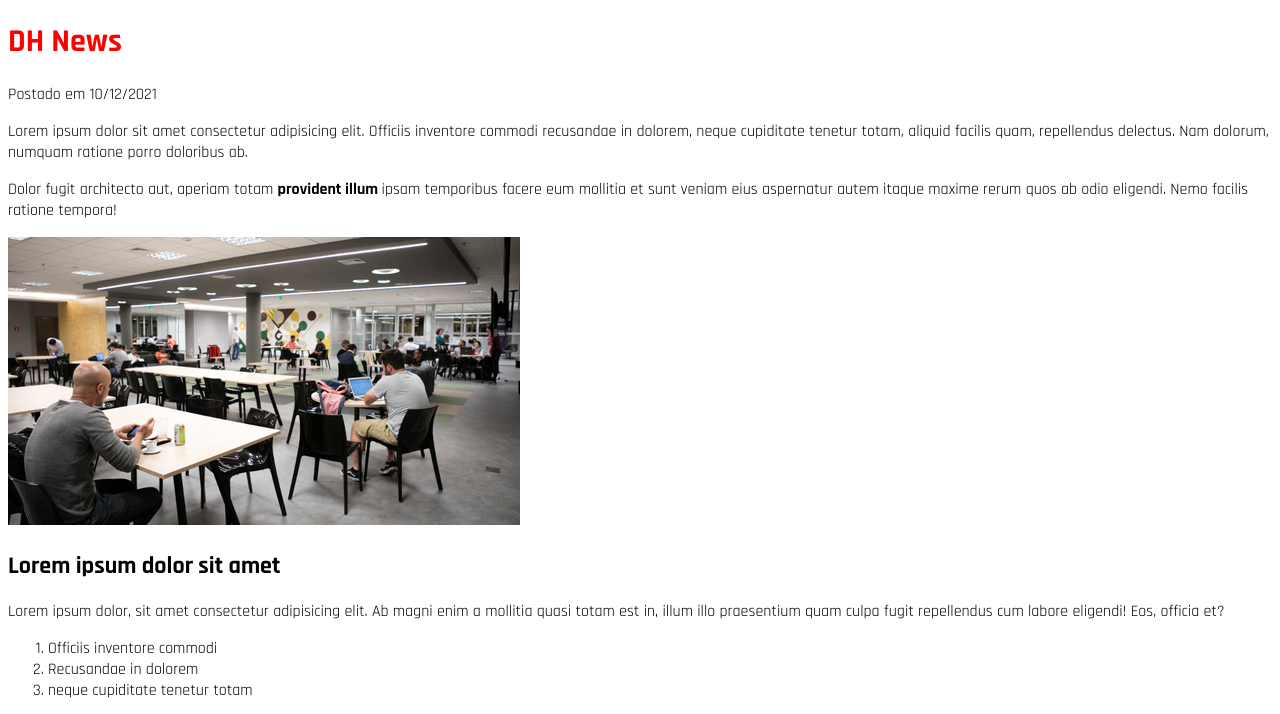
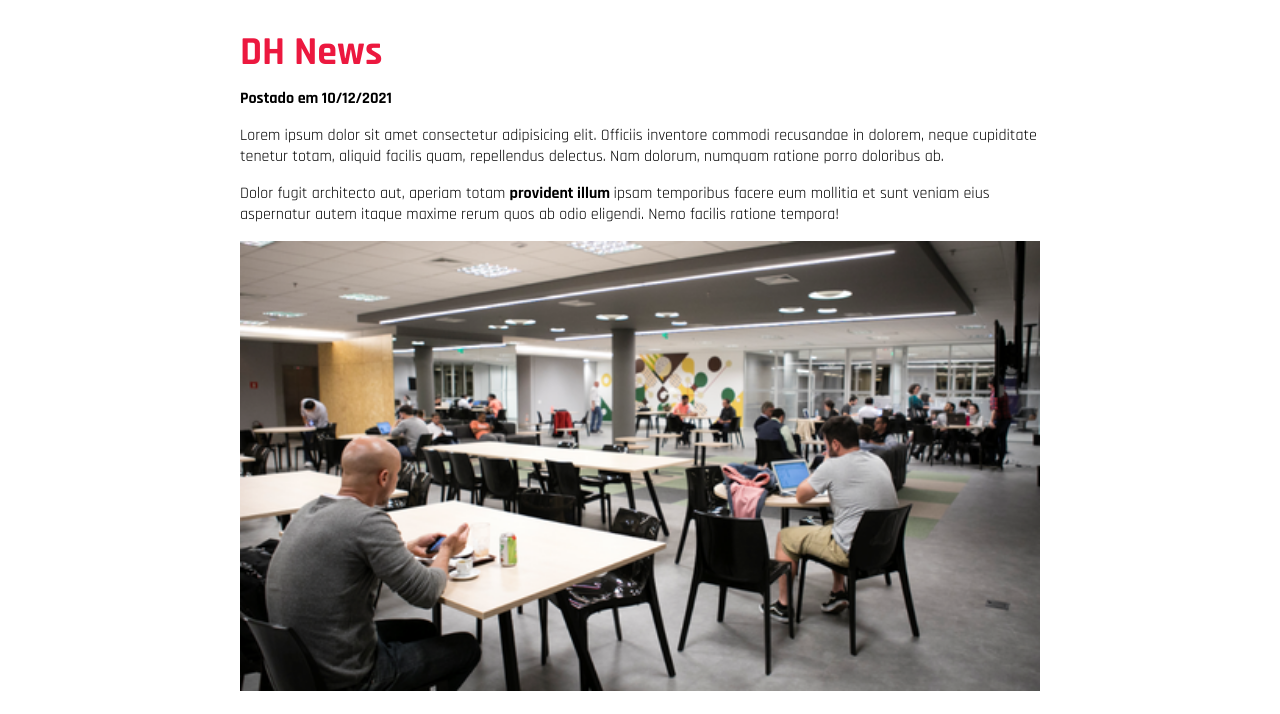
Before and after one commit to caio-math/dh-news, a plain HTML site: page index.html in a window 1280 px wide. Shown: the top 714 px of the page. Drawn offline with Linux system fonts and the light colour scheme.

Commit message:
Adicionando estilos

```diff
--- /dev/null
+++ b/CSS/style.css
@@ -0,0 +1,16 @@
+body{
+    font-family: 'Rajdhani', sans-serif;
+    width: 80%;
+    max-width: 800px;
+    margin: 0 auto;
+}#title{
+    margin-bottom: 0;
+    color: #EC183F;
+    font-size: 40px;
+}
+header p{
+    margin-top: 10px;
+    font-weight: bold;
+} section img{
+    width: 100%;
+}
--- a/index.html
+++ b/index.html
@@ -7,18 +7,12 @@
     <link rel="preconnect" href="https://fonts.googleapis.com">
     <link rel="preconnect" href="https://fonts.gstatic.com" crossorigin>
     <link href="https://fonts.googleapis.com/css2?family=Rajdhani:wght@400;700&display=swap" rel="stylesheet">
-    <style>
-    body{
-        font-family: 'Rajdhani', sans-serif;
-    } h1{
-        color: red;
-    }
-    </style>
+    <link rel="stylesheet" href="./css/style.css">
     <title>DH News</title>
 </head>
 <body>
     <header>
-        <h1>DH News</h1>
+        <h1 id="title">DH News</h1>
         <p>Postado em 10/12/2021</p>
     </header>
     <main>
```
